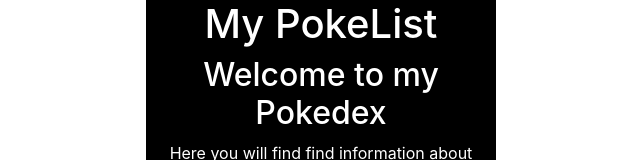
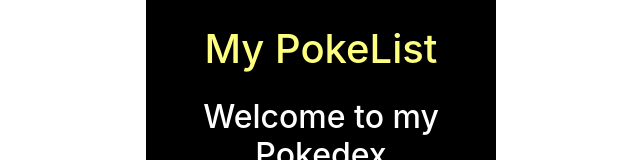
Before and after one commit to andresporras3423/catalogue-react, a React (Create React App) app: page / in a window 1280 px wide. Shown: the top 160 px of the page, without its empty margins (319-959 px from the left). Built offline with nearby package versions, Linux system fonts and the light colour scheme; no server answers.

Commit message:
add styling for title

```diff
--- a/src/App.css
+++ b/src/App.css
@@ -27,6 +27,12 @@ button {
 .App-logo {
   height: 40vmin;
   pointer-events: none;
+}
+
+h1.pokelist-title{
+  margin-top: 25px;
+  margin-bottom: 25px;
+  color: rgb(255,255,127)
 }
 
 .filter-container{
--- a/src/components/App.js
+++ b/src/components/App.js
@@ -24,7 +24,7 @@ function App(props) {
   return (
     <div className="App">
       <div>
-        <h1>My PokeList</h1>
+        <h1 className="pokelist-title">My PokeList</h1>
         {renderComponent()}
       </div>
     </div>
```
